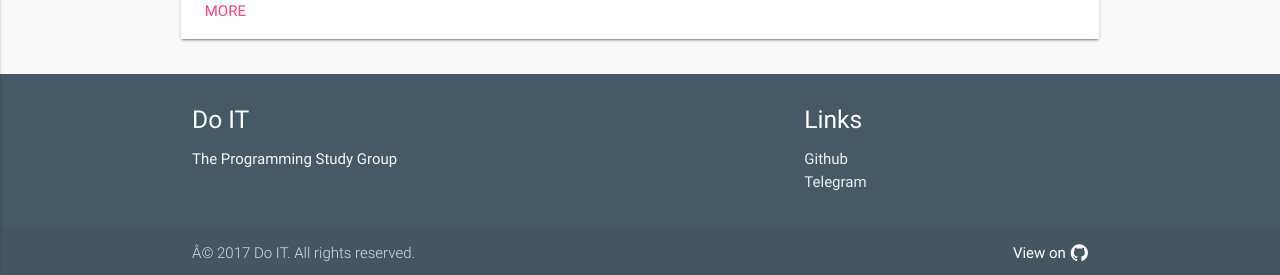
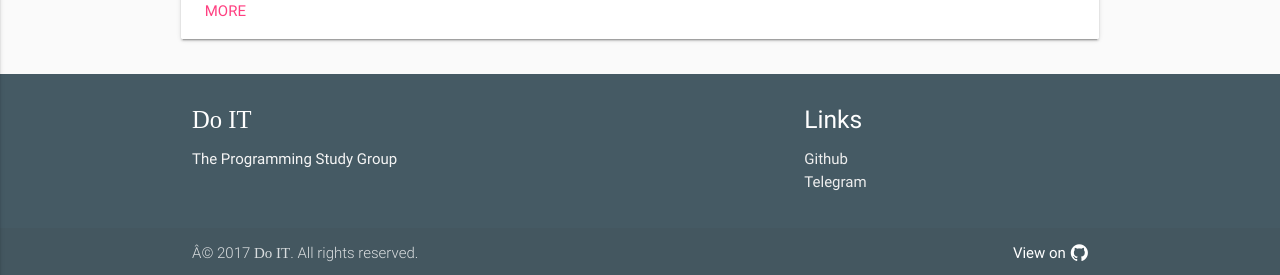
Before and after one commit to D01T/D01T.github.io, a Jekyll site: the page built from index.html, in a window 1280 px wide and 1248 px high, cut to the strip 784-1248 px from the top of the window. Shown: the part 186-461 px from the top of the strip. Built offline with Jekyll 4.4.1, drawn with Linux system fonts in a browser that asks for light colours; nearby versions of some CDN libraries; some web fonts are replaced.

Commit message:
Update layouts

```diff
--- a/_includes/footer.html
+++ b/_includes/footer.html
@@ -1,7 +1,7 @@
 <div class="container">
   <div class="row">
     <div class="col l6 s12">
-      <h5 class="white-text">Do IT</h5>
+      <h5 class="white-text logo-font">Do IT</h5>
       <p class="grey-text text-lighten-4">The Programming Study Group</p>
     </div>
     <div class="col l4 offset-l2 s12">
@@ -16,7 +16,7 @@
 
 <div class="footer-copyright">
   <div class="container">
-    © 2017 Do IT. All rights reserved.
+    © 2017 <span class="logo-font">Do IT</span>. All rights reserved.
     <div class="right">
       <span class="white-text" style="font-weight: 400; margin-right: 5px;">View on</span><a class="fa fa-github fa-lg white-text" href="https://github.com/D01T/D01T.github.io"></a>
     </div>
--- a/_includes/nav.html
+++ b/_includes/nav.html
@@ -1,15 +1,15 @@
-<div class="nav-wrapper container" style="font-family: 'Coda', cursive;">
-  <a class="brand-logo center" href="{{ site.url }}">Do IT</a>
+<div class="nav-wrapper">
+  <a class="brand-logo logo-font center" href="{{ site.url }}">Do IT</a>
   <a class="button-collapse" data-activates="mobile-nav" href="#"><i class="material-icons">menu</i></a>
-  <ul class="right hide-on-med-and-down">
-    <li><a href="{{ site.url }}">Home</a></li>
+  <ul class="logo-font right hide-on-med-and-down">
+    <li><a href="{{ site.url }}" style="color: rgba(0,0,0,0.5);">Home</a></li>
   </ul>
   <ul class="side-nav" id="mobile-nav">
     <li>
       <div class="user-view">
         <div class="background" style="background: #607d8b;"></div>
         <img class="circle materialboxed" src="{{ site.url }}/assets/img/logo.png">
-        <span class="white-text name">Do IT</span></a>
+        <span class="white-text logo-font name">Do IT</span></a>
         <span class="email"></span></a>
       </div>
     </li>
--- a/_layouts/default.html
+++ b/_layouts/default.html
@@ -7,7 +7,7 @@
 </head>
 
 <body class="grey lighten-5">
-  <header>
+  <header class="navbar-fixed">
     <nav>
       {% include nav.html %}
     </nav>
--- a/assets/css/style.css
+++ b/assets/css/style.css
@@ -9,3 +9,4 @@
   background-color: rgba(27,31,35,0.05);
   border-radius: 3px;
   padding: 1px; }
+.logo-font { font-family: 'Coda', cursive; }
```
